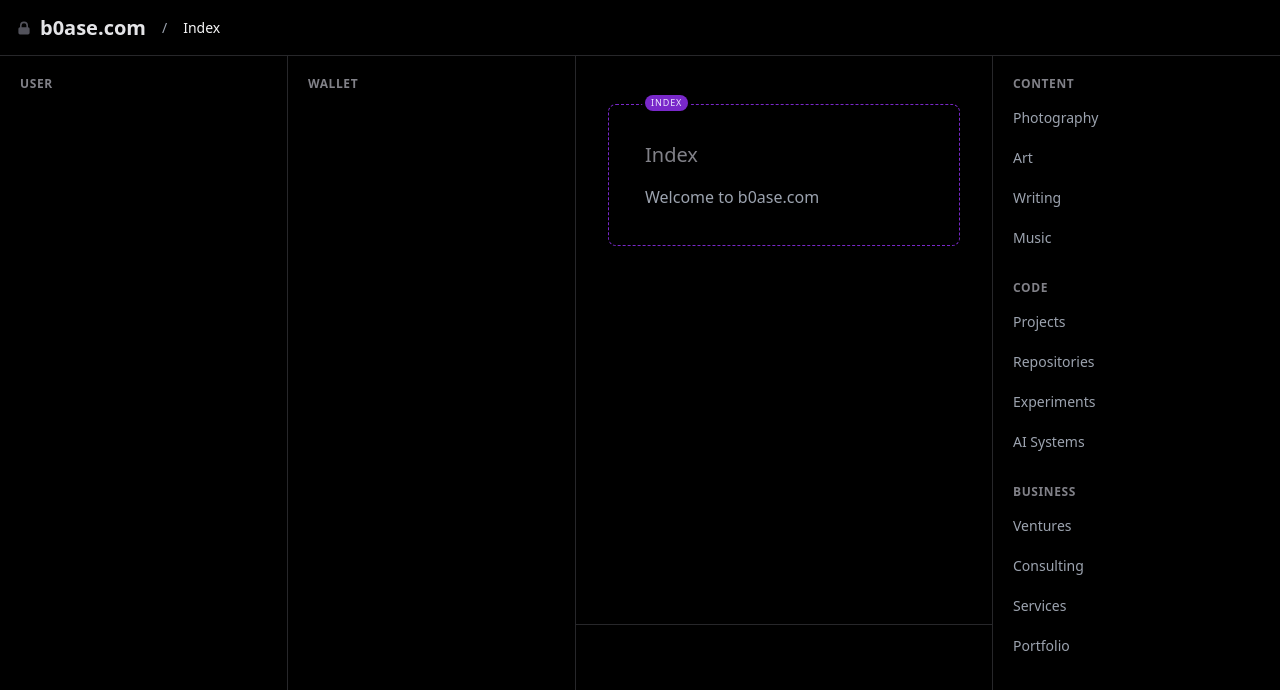
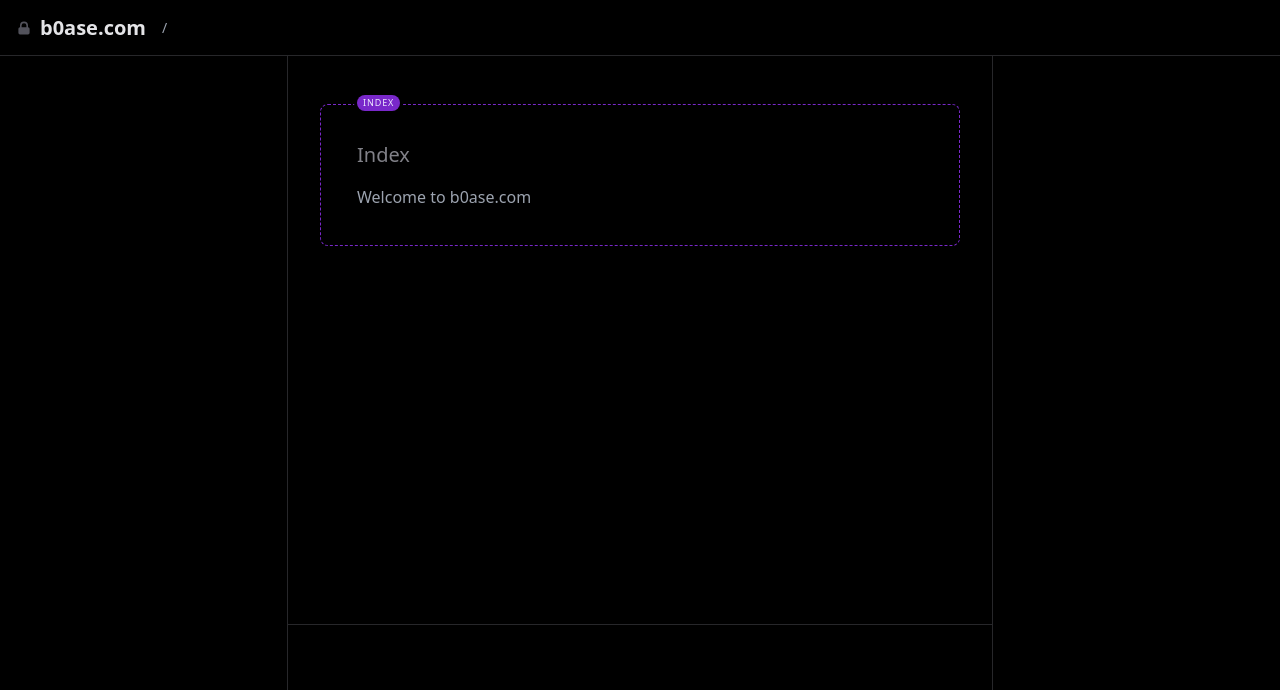
Before and after one commit to b0ase/rafskitchen, a Next.js app: page / in a window 1280 px wide. Shown: the top 690 px of the page. Built offline with nearby package versions, Linux system fonts and the light colour scheme.

Commit message:
Layout updates: - Simplified navigation structure - Added clean Global Nav and User columns - Removed navigation items temporarily - Centered main content between columns - Fixed bottom bar to span between columns - Removed 'index' from header path - Updated layout margins and spacing

```diff
--- a/app/layout.tsx
+++ b/app/layout.tsx
@@ -4,7 +4,6 @@
 import { RightNav } from '#/ui/right-nav';
 import { TopHeader } from '#/ui/top-header';
 import { Metadata } from 'next';
-import { WalletNav } from '#/ui/wallet-nav';
 
 export const metadata: Metadata = {
   title: {
@@ -34,16 +33,15 @@
       <body className="relative min-h-screen bg-black text-gray-400">
         <TopHeader />
         <GlobalNav />
-        <WalletNav />
         <RightNav />
 
-        <div className="pt-14 lg:pl-[36rem] lg:pr-72">
+        <div className="ml-72 mr-72 pt-14">
           <div className="px-2 pt-6">
             <div className="rounded-lg bg-black p-3.5 lg:p-6">{children}</div>
           </div>
         </div>
 
-        <div className="fixed bottom-0 left-0 right-0 h-44 border-t border-gray-800 bg-black" />
+        <div className="fixed bottom-0 left-72 right-72 h-44 border-t border-gray-800 bg-black" />
       </body>
     </html>
   );
--- a/ui/global-nav.tsx
+++ b/ui/global-nav.tsx
@@ -1,66 +1,13 @@
 'use client';
 
-import Link from 'next/link';
-import clsx from 'clsx';
-import { useState } from 'react';
-
-// Empty user navigation structure - we can populate this later
-const userNavigation = [
-  {
-    name: 'USER',
-    items: [
-      // We'll add items here later
-    ],
-  },
-];
-
 export function GlobalNav() {
-  const [isOpen, setIsOpen] = useState(false);
-  const close = () => setIsOpen(false);
-
   return (
     <div className="fixed left-0 top-0 z-10 flex h-full w-72 flex-col border-r border-gray-800 bg-black">
       <div className="flex h-14 items-center px-4 py-4 lg:h-auto">
-        <div className="font-semibold tracking-wide text-gray-400/80">User</div>
-      </div>
-
-      <div className="overflow-y-auto lg:static lg:block">
-        <nav className="space-y-6 px-2 pb-24 pt-5">
-          {userNavigation.map((section) => {
-            return (
-              <div key={section.name}>
-                <div className="mb-2 px-3 text-xs font-semibold uppercase tracking-wider text-gray-400/80">
-                  <div>{section.name}</div>
-                </div>
-
-                <div className="space-y-1">
-                  {section.items.map((item) => (
-                    <GlobalNavItem key={item.slug} item={item} close={close} />
-                  ))}
-                </div>
-              </div>
-            );
-          })}
-        </nav>
+        <div className="font-semibold tracking-wide text-gray-400/80">
+          Global Nav
+        </div>
       </div>
     </div>
   );
 }
-
-function GlobalNavItem({
-  item,
-  close,
-}: {
-  item: { name: string; slug: string };
-  close: () => void;
-}) {
-  return (
-    <Link
-      onClick={close}
-      href={`/${item.slug}`}
-      className="block rounded-md px-3 py-2 text-sm font-medium text-gray-400 hover:bg-gray-800 hover:text-gray-300"
-    >
-      {item.name}
-    </Link>
-  );
-}
--- a/ui/right-nav.tsx
+++ b/ui/right-nav.tsx
@@ -1,98 +1,11 @@
 'use client';
 
-import { useSelectedLayoutSegment } from 'next/navigation';
-import Link from 'next/link';
-import clsx from 'clsx';
-import { useState } from 'react';
-
-const navigation = [
-  {
-    name: 'CONTENT',
-    items: [
-      { name: 'Photography', slug: 'photography' },
-      { name: 'Art', slug: 'art' },
-      { name: 'Writing', slug: 'writing' },
-      { name: 'Music', slug: 'music' },
-    ],
-  },
-  {
-    name: 'CODE',
-    items: [
-      { name: 'Projects', slug: 'projects' },
-      { name: 'Repositories', slug: 'repos' },
-      { name: 'Experiments', slug: 'experiments' },
-      { name: 'AI Systems', slug: 'ai' },
-    ],
-  },
-  {
-    name: 'BUSINESS',
-    items: [
-      { name: 'Ventures', slug: 'ventures' },
-      { name: 'Consulting', slug: 'consulting' },
-      { name: 'Services', slug: 'services' },
-      { name: 'Portfolio', slug: 'portfolio' },
-    ],
-  },
-];
-
 export function RightNav() {
-  const [isOpen, setIsOpen] = useState(false);
-  const close = () => setIsOpen(false);
-
   return (
     <div className="fixed right-0 top-0 z-10 flex h-full w-72 flex-col border-l border-gray-800 bg-black">
       <div className="flex h-14 items-center px-4 py-4 lg:h-auto">
-        <div className="font-semibold tracking-wide text-gray-400/80">
-          CONTENT
-        </div>
-      </div>
-
-      <div className="overflow-y-auto lg:static lg:block">
-        <nav className="space-y-6 px-2 pb-24 pt-5">
-          {navigation.map((section) => {
-            return (
-              <div key={section.name}>
-                <div className="mb-2 px-3 text-xs font-semibold uppercase tracking-wider text-gray-400/80">
-                  <div>{section.name}</div>
-                </div>
-
-                <div className="space-y-1">
-                  {section.items.map((item) => (
-                    <GlobalNavItem key={item.slug} item={item} close={close} />
-                  ))}
-                </div>
-              </div>
-            );
-          })}
-        </nav>
+        <div className="font-semibold tracking-wide text-gray-400/80">USER</div>
       </div>
     </div>
   );
 }
-
-function GlobalNavItem({
-  item,
-  close,
-}: {
-  item: { name: string; slug: string };
-  close: () => void;
-}) {
-  const segment = useSelectedLayoutSegment();
-  const isActive = item.slug === segment;
-
-  return (
-    <Link
-      onClick={close}
-      href={`/${item.slug}`}
-      className={clsx(
-        'block rounded-md px-3 py-2 text-sm font-medium hover:text-gray-300',
-        {
-          'text-gray-400 hover:bg-gray-800': !isActive,
-          'text-white': isActive,
-        },
-      )}
-    >
-      {item.name}
-    </Link>
-  );
-}
--- a/ui/top-header.tsx
+++ b/ui/top-header.tsx
@@ -5,10 +5,10 @@
 
 export function TopHeader() {
   const pathname = usePathname();
-  const pageName =
-    pathname === '/' ? 'index' : pathname?.split('/').pop() || 'index';
-  const formattedPageName =
-    pageName.charAt(0).toUpperCase() + pageName.slice(1);
+  const pageName = pathname === '/' ? '' : pathname?.split('/').pop() || '';
+  const formattedPageName = pageName
+    ? pageName.charAt(0).toUpperCase() + pageName.slice(1)
+    : '';
 
   return (
     <div className="fixed left-0 right-0 top-0 z-20 h-14 border-b border-gray-800 bg-black">
--- a/ui/wallet-nav.tsx
+++ b/ui/wallet-nav.tsx
@@ -18,7 +18,7 @@
   const close = () => setIsOpen(false);
 
   return (
-    <div className="fixed left-72 top-0 z-10 flex h-full w-72 flex-col border-r border-gray-800 bg-black">
+    <div className="fixed left-[36rem] top-0 z-10 flex h-full w-72 flex-col border-r border-gray-800 bg-black">
       <div className="flex h-14 items-center px-4 py-4 lg:h-auto">
         <div className="font-semibold tracking-wide text-gray-400/80">
           Wallet
```
